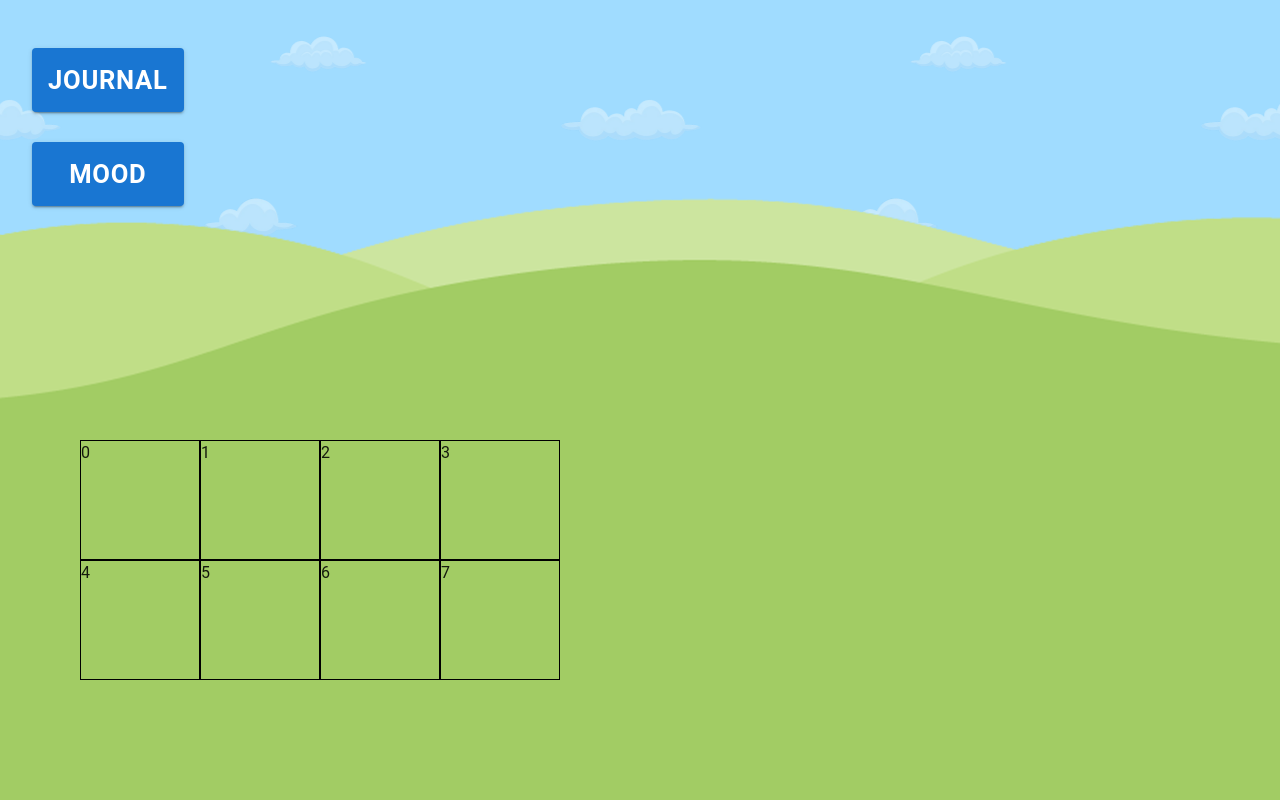
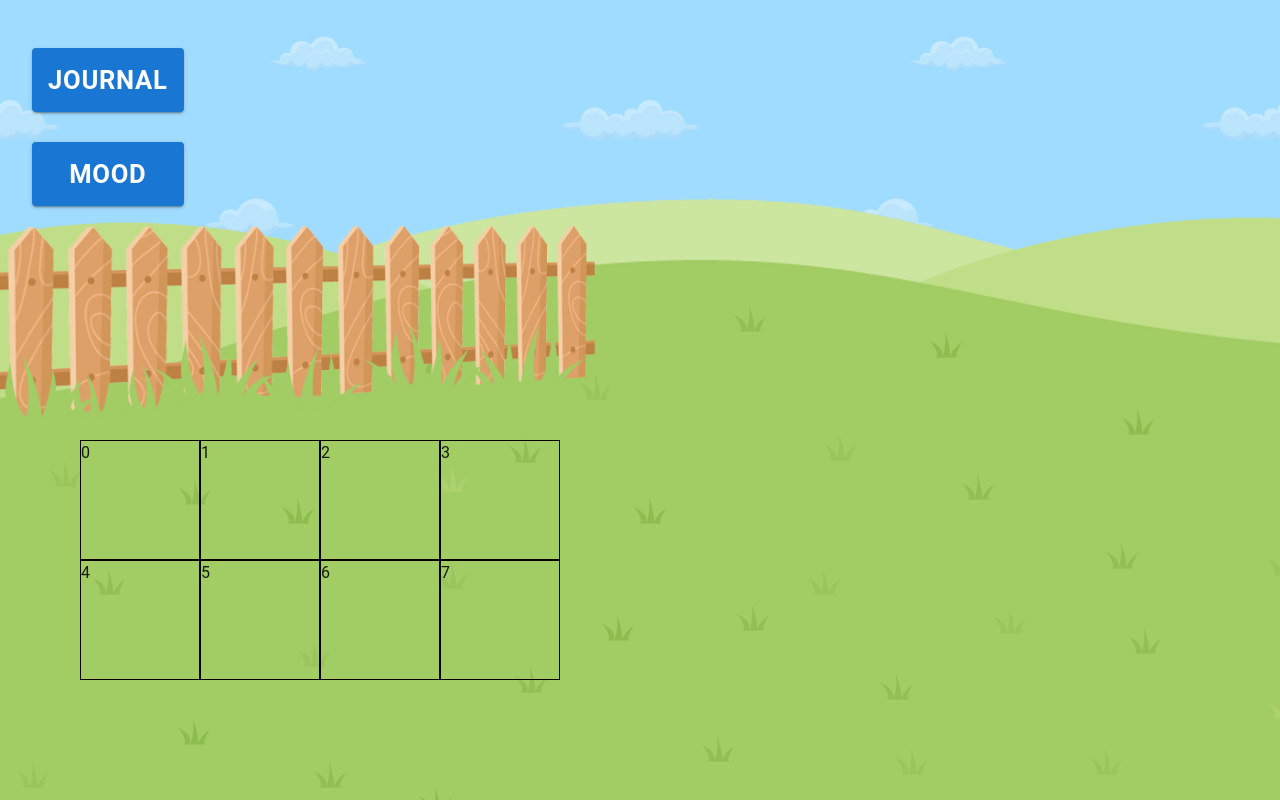
Before and after one commit to PoliBuddies/wellness-garden, a React (Vite) app in the folder frontend/wellness-garden/: page /garden in a window 1280 px wide. Built offline with nearby package versions, Linux system fonts and the light colour scheme.

Commit message:
Added fence

```diff
--- a/frontend/wellness-garden/src/components/views/GardenView/GardenView.css
+++ b/frontend/wellness-garden/src/components/views/GardenView/GardenView.css
@@ -8,6 +8,7 @@
     flex-direction: column;
     align-items: center;
     justify-content: center;
+    overflow: hidden;
 }
 
 .garden-view-bg {
@@ -20,12 +21,19 @@
     z-index: 0;
 }
 
-.garden-view-bg .bg-ground {
+.garden-view-bg .bg-ground-grass {
     position: absolute;
     width: 100vw;
     height: 80vh;
     top: 20vh;
     left: 0;
+}
+
+.garden-view-fence {
+    position: absolute;
+    left: 0;
+    top: 27vh;
+    width: 600px;
 }
 
 .garden-view-field {
--- a/frontend/wellness-garden/src/components/views/GardenView/GardenView.tsx
+++ b/frontend/wellness-garden/src/components/views/GardenView/GardenView.tsx
@@ -38,8 +38,9 @@ const GardenView = () => {
 		<div className="view garden-view">
 			<div>
 				<div className="garden-view-bg">
-					<div className="bg-ground"></div>
+					<div className="bg-ground-grass"></div>
 				</div>
+				<img src="/fence.png" alt="Garden fence" className="garden-view-fence" />
 				<div className='garden-view-field'>
 					<Field activities={activities}></Field>
 				</div>
--- a/frontend/wellness-garden/src/static/css/index.css
+++ b/frontend/wellness-garden/src/static/css/index.css
@@ -62,6 +62,12 @@ button:focus-visible {
   background-repeat: repeat-x;
 }
 
+.bg-ground-grass {
+  background-image: url("/mainbg_ground_grass.png");
+  background-position: 30% 0%;
+  background-repeat: repeat-x;
+}
+
 @keyframes clouds {
   0% {
     background-position: 0% 0%;
```
Also changed, not shown: frontend/wellness-garden/public/fence.png (added), frontend/wellness-garden/public/mainbg_ground_grass.png (added).
